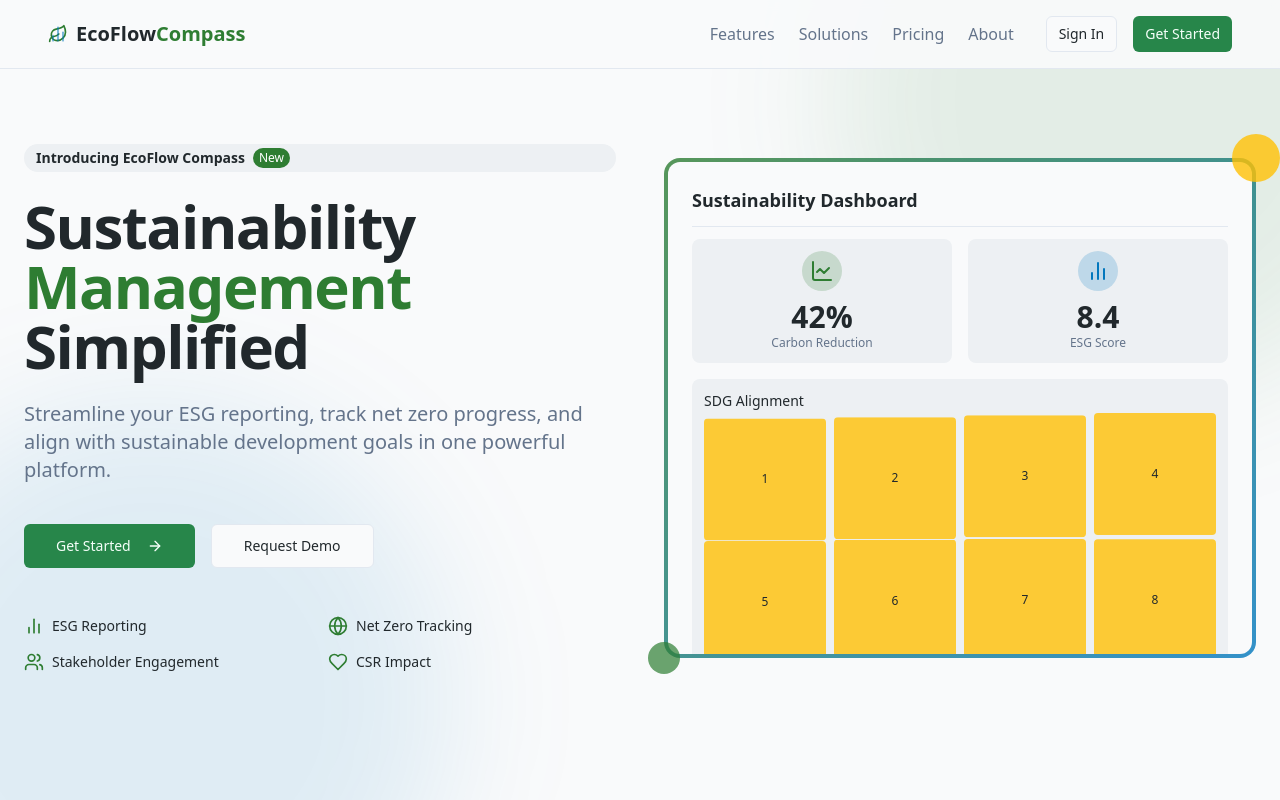
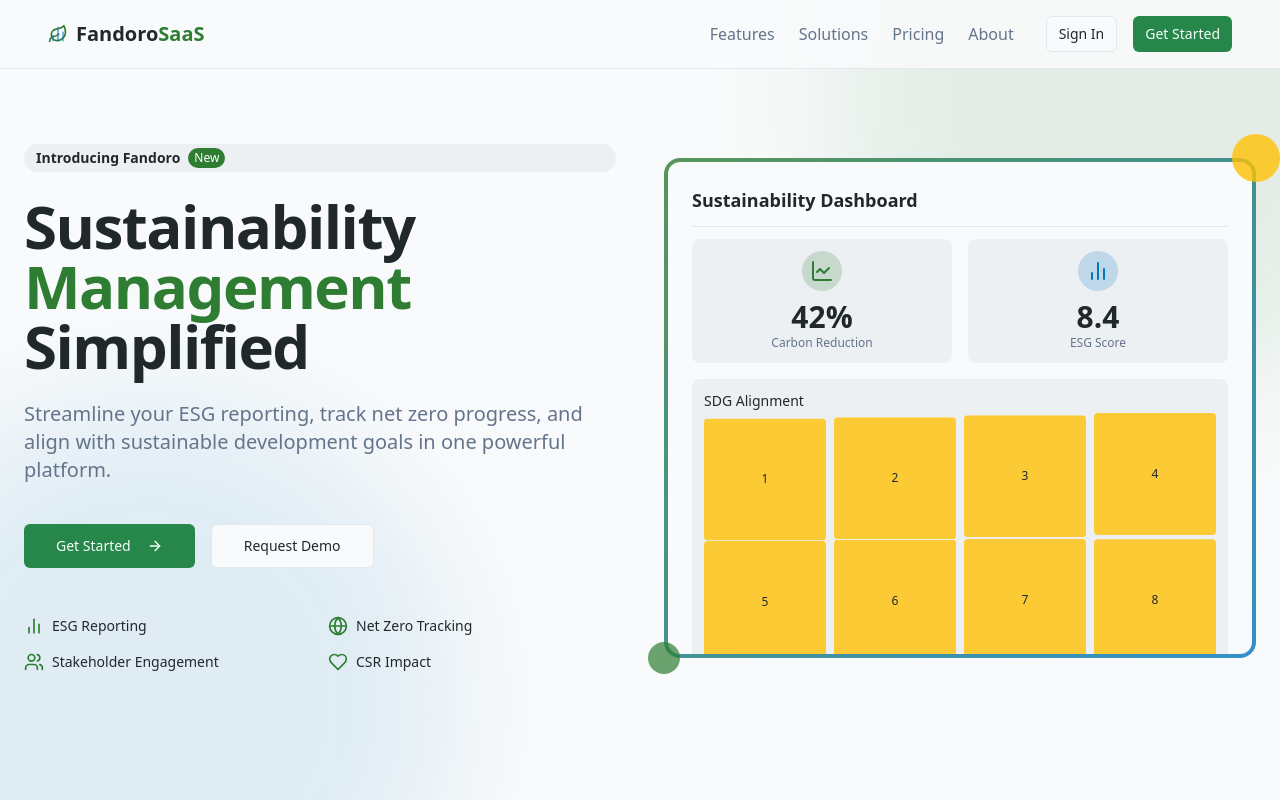
Before and after one commit to S-FND/nextjs-one, a React (Vite) app: page / in a window 1280 px wide. Shown: the top 800 px of the page. Built offline with nearby package versions, Linux system fonts and the light colour scheme.

Commit message:
Rename EcoFlowCompass to Fandoro
Replaces all instances of "EcoFlowCompass" with "Fandoro" in the application.

```diff
--- a/index.html
+++ b/index.html
@@ -1,19 +1,20 @@
+
 <!DOCTYPE html>
 <html lang="en">
   <head>
     <meta charset="UTF-8" />
     <meta name="viewport" content="width=device-width, initial-scale=1.0" />
-    <title>eco-flow-compass</title>
-    <meta name="description" content="Lovable Generated Project" />
-    <meta name="author" content="Lovable" />
+    <title>Fandoro</title>
+    <meta name="description" content="Sustainability Management Platform" />
+    <meta name="author" content="Fandoro" />
 
-    <meta property="og:title" content="eco-flow-compass" />
-    <meta property="og:description" content="Lovable Generated Project" />
+    <meta property="og:title" content="Fandoro" />
+    <meta property="og:description" content="Sustainability Management Platform" />
     <meta property="og:type" content="website" />
     <meta property="og:image" content="https://lovable.dev/opengraph-image-p98pqg.png" />
 
     <meta name="twitter:card" content="summary_large_image" />
-    <meta name="twitter:site" content="@lovable_dev" />
+    <meta name="twitter:site" content="@fandoro" />
     <meta name="twitter:image" content="https://lovable.dev/opengraph-image-p98pqg.png" />
   </head>
 
--- a/src/components/LandingPage/Footer.tsx
+++ b/src/components/LandingPage/Footer.tsx
@@ -124,7 +124,7 @@ const Footer: React.FC = () => {
 
         <div className="border-t pt-8 flex flex-col md:flex-row justify-between items-center gap-4">
           <p className="text-sm text-muted-foreground">
-            &copy; {new Date().getFullYear()} EcoFlow Compass. All rights reserved.
+            &copy; {new Date().getFullYear()} Fandoro. All rights reserved.
           </p>
           <div className="flex items-center gap-6">
             <Link to="#" className="text-sm text-muted-foreground hover:text-foreground">
--- a/src/components/LandingPage/Hero.tsx
+++ b/src/components/LandingPage/Hero.tsx
@@ -1,4 +1,3 @@
-
 import React from 'react';
 import { Button } from "@/components/ui/button";
 import { Link } from "react-router-dom";
@@ -17,7 +16,7 @@ const Hero: React.FC = () => {
         <div className="grid grid-cols-1 md:grid-cols-2 gap-12 items-center">
           <div className="flex flex-col gap-6">
             <div className="inline-flex items-center gap-2 rounded-full bg-muted px-3 py-1 text-sm">
-              <span className="font-semibold">Introducing EcoFlow Compass</span>
+              <span className="font-semibold">Introducing Fandoro</span>
               <span className="rounded-full bg-forest-500 px-1.5 py-0.5 text-xs text-white">New</span>
             </div>
 
--- a/src/components/dashboards/DashboardLayout.tsx
+++ b/src/components/dashboards/DashboardLayout.tsx
@@ -1,4 +1,3 @@
-
 import React, { ReactNode, useState } from 'react';
 import { Link, useLocation } from "react-router-dom";
 import Logo from "@/components/shared/Logo";
@@ -37,7 +36,6 @@ import {
   SheetTrigger,
 } from "@/components/ui/sheet";
 
-// Define types for props
 interface DashboardLayoutProps {
   children: ReactNode;
   userType?: 'admin' | 'enterprise' | 'employee' | 'partner' | 'vendor' | 'investor' | 'supplier';
@@ -46,7 +44,6 @@ interface DashboardLayoutProps {
 }
 
 const getUserTypeConfig = (userType: string) => {
-  // Return navigation and other configurations based on user type
   switch (userType) {
     case 'admin':
       return {
@@ -140,9 +137,6 @@ const getUserTypeConfig = (userType: string) => {
   }
 };
 
-// Add missing icon imports
-import { Handshake, Target, CheckSquare } from 'lucide-react';
-
 const DashboardLayout: React.FC<DashboardLayoutProps> = ({
   children,
   userType = 'employee',
@@ -156,12 +150,11 @@ const DashboardLayout: React.FC<DashboardLayoutProps> = ({
 
   return (
     <div className="flex min-h-screen bg-muted/30">
-      {/* Sidebar for desktop */}
       <aside className="hidden w-64 flex-col border-r bg-card md:flex">
         <div className="flex h-14 items-center border-b px-4">
           <Link to="/dashboard" className="flex items-center gap-2 font-semibold">
             <Logo variant="icon" />
-            <span>EcoFlow Compass</span>
+            <span>Fandoro</span>
           </Link>
         </div>
 
@@ -225,13 +218,12 @@ const DashboardLayout: React.FC<DashboardLayoutProps> = ({
         </div>
       </aside>
 
-      {/* Mobile menu */}
       <Sheet open={mobileMenuOpen} onOpenChange={setMobileMenuOpen}>
         <SheetContent side="left" className="w-64 p-0">
           <div className="flex h-14 items-center border-b px-4">
             <Link to="/dashboard" className="flex items-center gap-2 font-semibold" onClick={() => setMobileMenuOpen(false)}>
               <Logo variant="icon" />
-              <span>EcoFlow Compass</span>
+              <span>Fandoro</span>
             </Link>
           </div>
 
@@ -268,9 +260,7 @@ const DashboardLayout: React.FC<DashboardLayoutProps> = ({
         </SheetContent>
       </Sheet>
 
-      {/* Main content */}
       <div className="flex flex-1 flex-col">
-        {/* Header */}
         <header className="flex h-14 items-center border-b px-4 lg:px-6">
           <Button
             variant="ghost"
@@ -333,7 +323,6 @@ const DashboardLayout: React.FC<DashboardLayoutProps> = ({
           </div>
         </header>
 
-        {/* Page content */}
         <main className="flex-1 overflow-auto p-4 lg:p-6">
           {children}
         </main>
--- a/src/components/shared/Logo.tsx
+++ b/src/components/shared/Logo.tsx
@@ -32,7 +32,7 @@ const Logo: React.FC<LogoProps> = ({ variant = 'full', size = 'md' }) => {
 
       {variant === 'full' && (
         <span className={`font-bold ${sizeClasses[size]} text-foreground`}>
-          EcoFlow<span className="text-forest-500">Compass</span>
+          Fandoro<span className="text-forest-500">SaaS</span>
         </span>
       )}
     </div>
```
